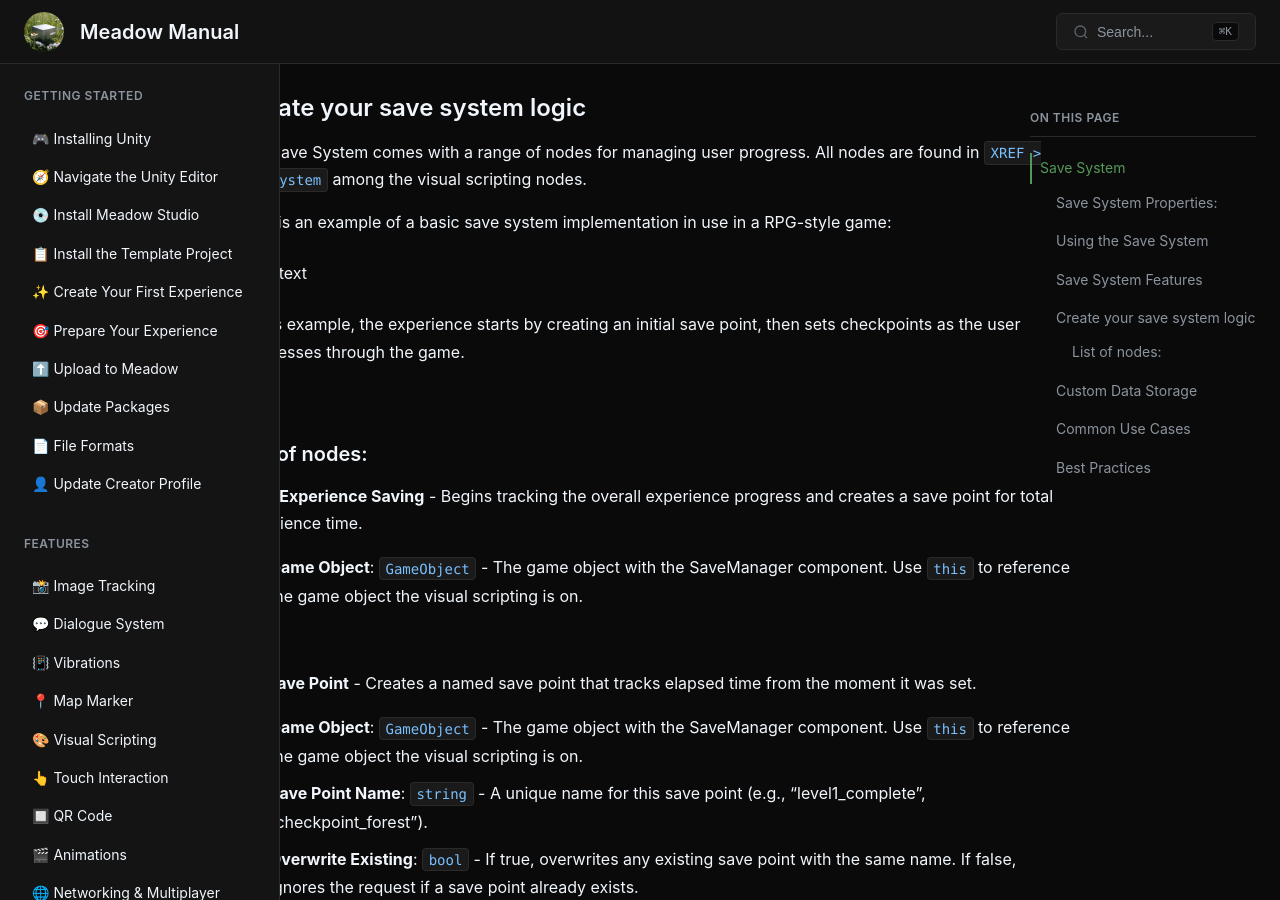
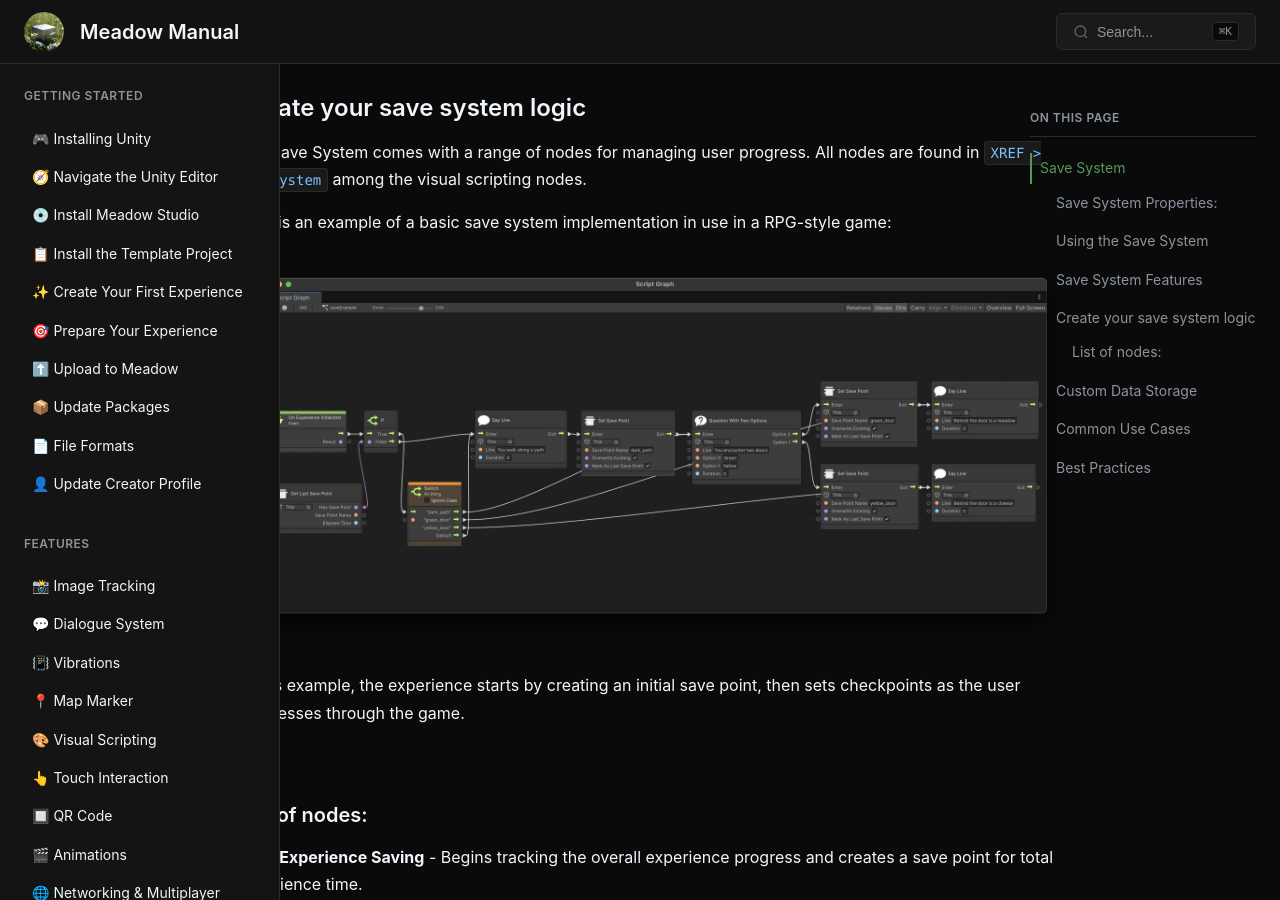
Before and after one commit to untoldgarden/meadow-manual, a Jekyll site: the page built from pages/features/save-system.md, in a window 1280 px wide and 900 px high, scrolled down 1412 px. Built offline with Jekyll 4.4.1, drawn with Linux system fonts in a browser that asks for light colours; the table of contents is made by our own code.

Commit message:
fix image

```diff
--- a/pages/features/save-system.md
+++ b/pages/features/save-system.md
@@ -54,7 +54,7 @@
 
 Here is an example of a basic save system implementation in use in a RPG-style game:
 
-![alt_text](images/save-system-example.webp "Save System Example")
+![alt_text](../images/save-system-example.webp "Save System Example")
 
 In this example, the experience starts by creating an initial save point, then sets checkpoints as the user progresses through the game.
 
```
